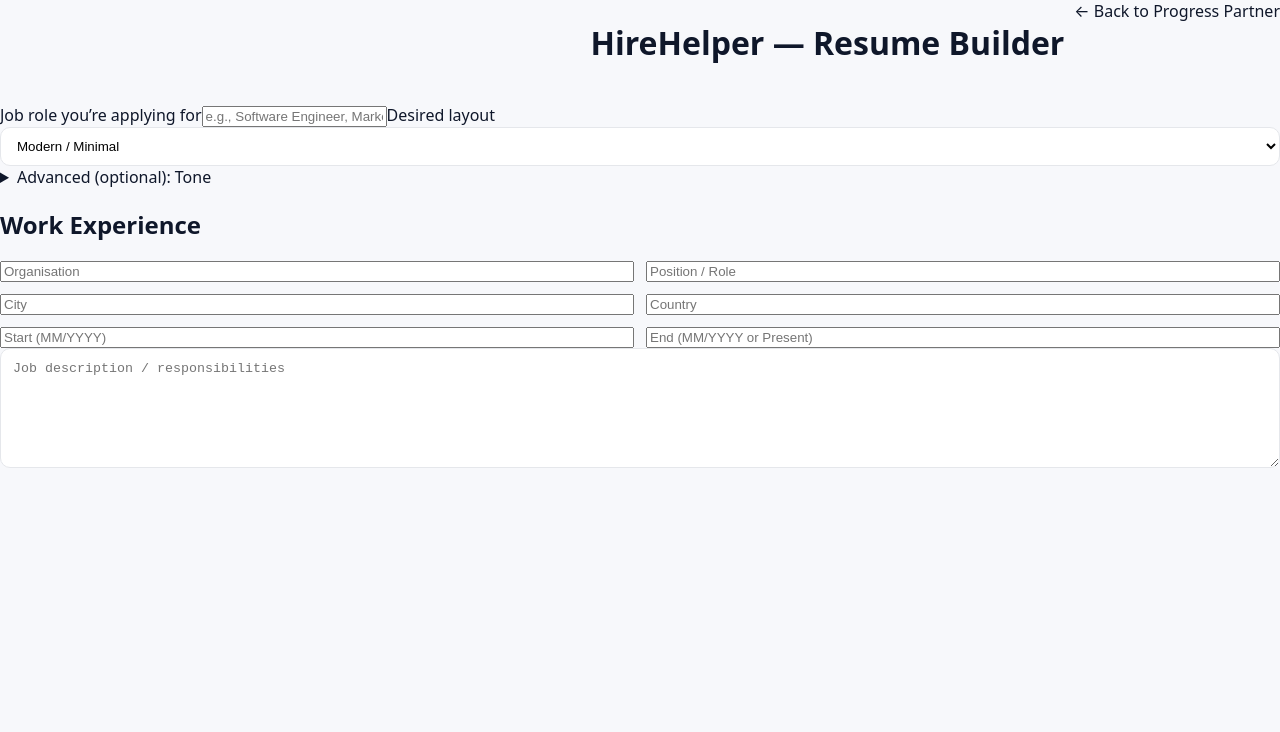
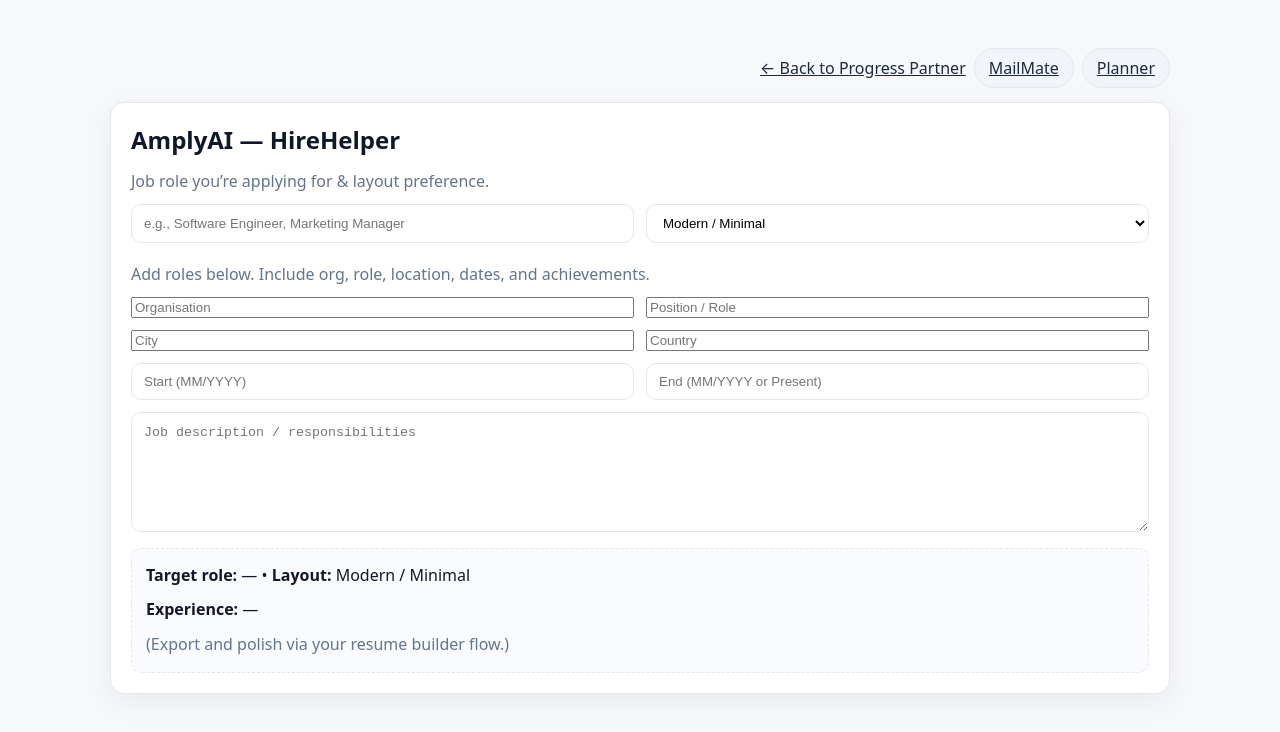
Before and after one commit to madevthevanthiran-maker/amplyai-chatbot, a Next.js app: page /hire-helper in a window 1280 px wide. Shown: the top 732 px of the page. Built offline with nearby package versions, Linux system fonts and the light colour scheme.

Commit message:
Update hire-helper.jsx

```diff
--- a/pages/hire-helper.jsx
+++ b/pages/hire-helper.jsx
@@ -1,47 +1,72 @@
 // pages/hire-helper.jsx
 import Link from "next/link";
+import { useState } from "react";
 
-export default function HireHelper() {
+export default function HireHelper(){
+  const [role, setRole] = useState("");
+  const [layout, setLayout] = useState("Modern / Minimal");
+  const [org, setOrg] = useState("");
+  const [title, setTitle] = useState("");
+  const [city, setCity] = useState("");
+  const [country, setCountry] = useState("");
+  const [start, setStart] = useState("");
+  const [end, setEnd] = useState("");
+  const [desc, setDesc] = useState("");
+
   return (
-    <main className="container">
-      <header className="topbar">
-        <h1>HireHelper — Resume Builder</h1>
-        <Link href="/" className="back">← Back to Progress Partner</Link>
-      </header>
+    <main className="app">
+      <div className="backbar">
+        <Link href="/">← Back to Progress Partner</Link>
+        <Link className="pill-link" href="/email">MailMate</Link>
+        <Link className="pill-link" href="/planner">Planner</Link>
+      </div>
 
-      <section className="card">
-        <label>Job role you’re applying for</label>
-        <input placeholder="e.g., Software Engineer, Marketing Manager" />
+      <div className="page">
+        <h2 className="section-title">AmplyAI — HireHelper</h2>
 
-        <label>Desired layout</label>
-        <select defaultValue="Modern / Minimal">
-          <option>Modern / Minimal</option>
-          <option>ATS Friendly</option>
-          <option>Academic CV</option>
-        </select>
+        <div style={{marginBottom:12, color:"var(--muted)"}}>
+          Job role you’re applying for & layout preference.
+        </div>
 
-        <details>
-          <summary>Advanced (optional): Tone</summary>
-          <div className="chips">
-            <button type="button">Professional</button>
-            <button type="button">Friendly</button>
-            <button type="button">Confident</button>
+        <div className="grid">
+          <input
+            type="text"
+            placeholder="e.g., Software Engineer, Marketing Manager"
+            value={role}
+            onChange={(e)=>setRole(e.target.value)}
+          />
+          <select value={layout} onChange={(e)=>setLayout(e.target.value)}>
+            <option>Modern / Minimal</option>
+            <option>ATS / Compact</option>
+            <option>Academic CV</option>
+          </select>
+
+          <div className="full" style={{marginTop:8, color:"var(--muted)"}}>
+            Add roles below. Include org, role, location, dates, and achievements.
           </div>
-        </details>
-      </section>
 
-      <section className="card">
-        <h2>Work Experience</h2>
-        <div className="grid">
-          <input placeholder="Organisation" />
-          <input placeholder="Position / Role" />
-          <input placeholder="City" />
-          <input placeholder="Country" />
-          <input placeholder="Start (MM/YYYY)" />
-          <input placeholder="End (MM/YYYY or Present)" />
+          <input placeholder="Organisation" value={org} onChange={(e)=>setOrg(e.target.value)} />
+          <input placeholder="Position / Role" value={title} onChange={(e)=>setTitle(e.target.value)} />
+          <input placeholder="City" value={city} onChange={(e)=>setCity(e.target.value)} />
+          <input placeholder="Country" value={country} onChange={(e)=>setCountry(e.target.value)} />
+          <input type="text" placeholder="Start (MM/YYYY)" value={start} onChange={(e)=>setStart(e.target.value)} />
+          <input type="text" placeholder="End (MM/YYYY or Present)" value={end} onChange={(e)=>setEnd(e.target.value)} />
+          <textarea className="full" placeholder="Job description / responsibilities" value={desc} onChange={(e)=>setDesc(e.target.value)} />
         </div>
-        <textarea placeholder="Job description / responsibilities" rows={5} />
-      </section>
+
+        <div style={{marginTop:16}} className="preview">
+          <div><strong>Target role:</strong> {role || "—"} • <strong>Layout:</strong> {layout}</div>
+          <div style={{marginTop:8}}>
+            <strong>Experience:</strong> {org ? `${org} — ${title || ""}` : "—"}
+            { (city || country) ? ` (${[city, country].filter(Boolean).join(", ")})` : "" }
+            { (start || end) ? ` • ${[start,end].filter(Boolean).join(" — ")}` : "" }
+          </div>
+          <div style={{whiteSpace:"pre-wrap"}}>{desc}</div>
+          <div style={{color:"var(--muted)", marginTop:10}}>
+            (Export and polish via your resume builder flow.)
+          </div>
+        </div>
+      </div>
     </main>
   );
 }
```
